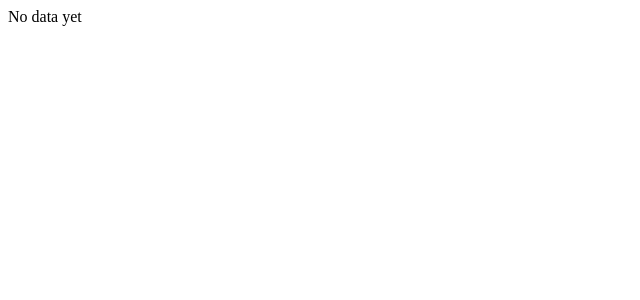
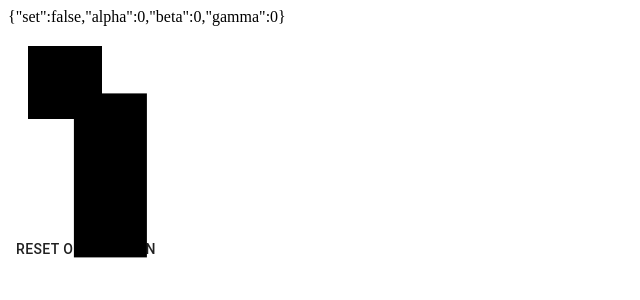
Before and after one commit to 10hendersonm/khaelian.com, a React (Create React App) app in the folder ui/: page / in a window 1280 px wide. Shown: the top 300 px of the page, without its empty margins (0-640 px from the left). Built offline with nearby package versions, Linux system fonts and the light colour scheme.

Commit message:
pictures

```diff
--- a/ui/src/jeep-accelerometer/App.js
+++ b/ui/src/jeep-accelerometer/App.js
@@ -1,17 +1,71 @@
 import React, { useEffect, useState } from 'react'
 
+import Button from '@material-ui/core/Button'
+import { makeStyles } from '@material-ui/styles'
+
+const inches = 1
+const useStyles = makeStyles(theme => ({
+  rearView: {
+    margin: 20,
+    backgroundColor: 'black',
+    display: 'block',
+    height: 72.5 * inches,
+    width: 73.7 * inches,
+    transform: props => `rotate(${props.alpha}deg)`,
+  },
+  sideView: {
+    margin: 20,
+    backgroundColor: 'black',
+    display: 'block',
+    height: 72.5 * inches,
+    width: 164.3 * inches,
+    transform: props => `rotate(${props.gamma - 90}deg)`,
+  },
+}))
+
+const defaultOrientation = {
+  set: false,
+  alpha: 0,
+  beta: 0,
+  gamma: 0,
+}
 const App = () => {
-  const [data, setData] = useState('No data yet')
+  const [baseOrientation, setBaseOrientation] = useState(defaultOrientation)
+  const [currentOrientation, setCurrentOrientation] = useState(
+    defaultOrientation
+  )
+  const classes = useStyles(currentOrientation)
+
+  const resetBaseOrientation = () => {
+    setBaseOrientation(currentOrientation)
+  }
+
   const handleDeviceMotion = e => {
-    const dataStr = JSON.stringify(e)
-    setData(dataStr)
+    console.log(e)
+    const { alpha, beta, gamma } = e
+    const orientation = {
+      alpha,
+      beta,
+      gamma,
+      set: true,
+    }
+    setCurrentOrientation(orientation)
+    if (baseOrientation === null) setBaseOrientation(orientation)
   }
   useEffect(() => {
+    window.addEventListener('devicemotion', handleDeviceMotion, true)
     window.addEventListener('deviceorientation', handleDeviceMotion, true)
     return () => {
       window.removeEventListener('deviceorientation', handleDeviceMotion, true)
     }
   }, [])
-  return <div>{data}</div>
+  return (
+    <div>
+      {JSON.stringify(currentOrientation)}
+      <div className={classes.rearView} />
+      <div className={classes.sideView} />
+      <Button onClick={resetBaseOrientation}>Reset Orientation</Button>
+    </div>
+  )
 }
 export default App
```
